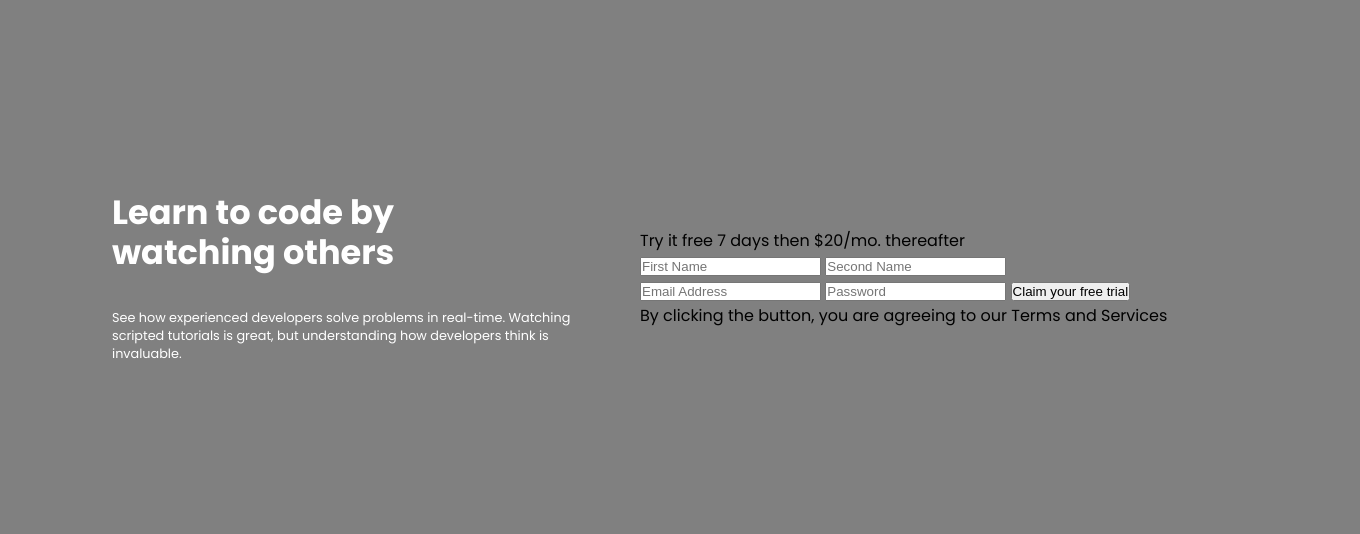
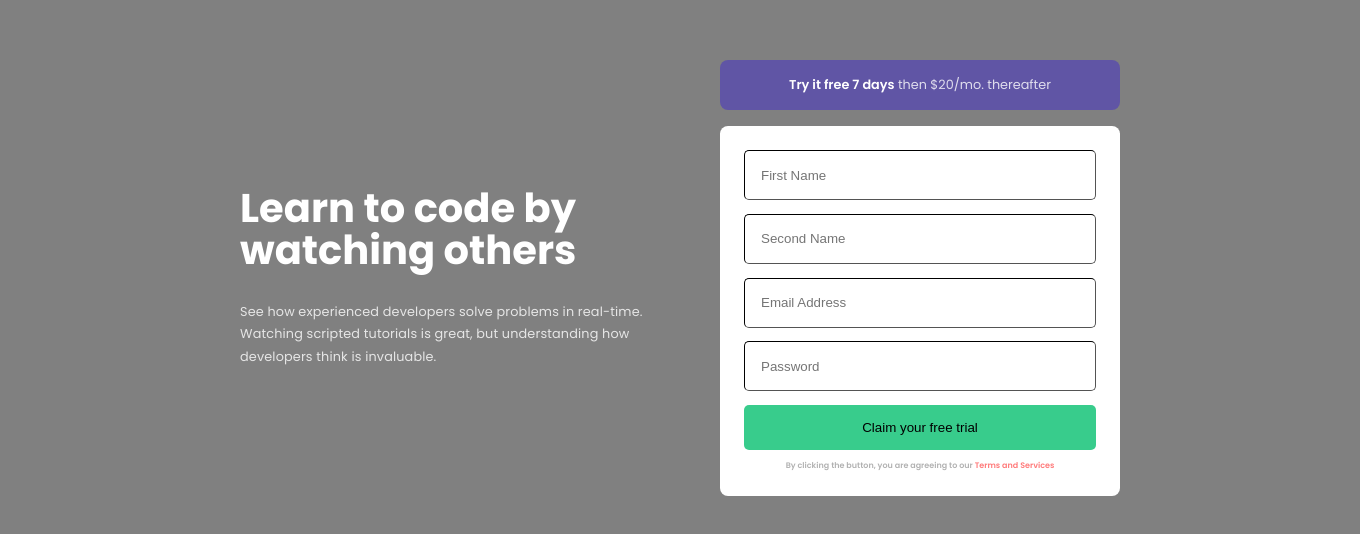
Before and after one commit to x-147/intro-component-with-signup-form-master, a plain HTML site: page index.html in a window 1280 px wide. Shown: the part 122-656 px from the top of the page, 1360 px wide, since content can reach past the window. Drawn offline with Linux system fonts and the light colour scheme.

Commit message:
feat: left and right containers styled. checkpoint wip

```diff
--- a/index.html
+++ b/index.html
@@ -39,16 +39,23 @@
     </div>
     <div class="right-container">
       <div class="right-container-cta">
-        Try it free 7 days then $20/mo. thereafter
+        <span>Try it free 7 days</span>&nbsp;
+        <span>then $20/mo. thereafter</span>
       </div>
       <div class="right-container-form">
-        <input type="text" placeholder="First Name" />
-        <input type="text" placeholder="Second Name" />
-        <input type="email" placeholder="Email Address" />
-        <input type="text" placeholder="Password" />
-        <button>Claim your free trial</button>
+        <form action="/submit-form" method="post">
+          <div class="input-boxes-container">
+            <input type="text" placeholder="First Name" />
+            <input type="text" placeholder="Second Name" />
+            <input type="email" placeholder="Email Address" />
+            <input type="text" placeholder="Password" />
+            <button type="submit">Claim your free trial</button>
+          </div>
+        </form>
+
         <div class="tiny-text-tos">
-          By clicking the button, you are agreeing to our Terms and Services
+          <span>By clicking the button, you are agreeing to our</span>
+          <span>Terms and Services</span>
         </div>
       </div>
     </div>
--- a/styles.css
+++ b/styles.css
@@ -24,8 +24,10 @@ body {
   background-color: grey;
 }
 
+/* left container */
+
 .left-container {
-  padding-left: 7rem;
+  padding-left: 15rem;
 }
 
 .left-container-text {
@@ -35,26 +37,124 @@ body {
   justify-content: space-between;
   align-items: center;
 
-  height: 170px;
+  height: 180px;
+  width: 480px;
 }
 
 .left-container-heading {
   color: white;
-  font-size: 2.1rem;
+  font-size: 2.5rem;
   font-weight: 700;
-  /* letter-spacing: 0.1rem; */
-  line-height: 2.5rem;
+  line-height: 2.6rem;
 
-  margin-right: 10rem;
+  margin-right: 8rem;
 }
 
 .left-container-description {
   color: white;
   font-size: 0.8rem;
 
+  letter-spacing: 0.01rem;
+  line-height: 1.4rem;
+  opacity: 0.8;
+  font-weight: 400;
+
   margin-right: 2rem;
 }
 
+/* right container, the form */
+
 .right-container {
-  padding-right: 7rem;
+  padding-right: 15rem;
+
+  /* this flex is applying to all the input boxes */
+  display: flex;
+  flex-direction: column;
+  justify-content: space-between;
+  gap: 1rem;
 }
+
+/* call to action bar */
+
+.right-container-cta {
+  height: 50px;
+  width: 400px;
+
+  border-radius: 8px;
+
+  background-color: hsl(248, 32%, 49%);
+  color: white;
+
+  display: flex;
+  justify-content: center;
+  align-items: center;
+
+  font-size: 0.8rem;
+}
+
+.right-container-cta span:first-of-type {
+  font-weight: 600;
+}
+
+.right-container-cta span:last-of-type {
+  opacity: 0.8;
+}
+
+/* form */
+
+.right-container-form {
+  width: 100%;
+
+  padding: 1.5rem;
+  border-radius: 8px;
+
+  background-color: white;
+}
+
+.input-boxes-container {
+  height: 300px;
+
+  display: flex;
+  flex-direction: column;
+  justify-content: space-between;
+}
+
+.right-container-form input {
+  height: 50px;
+  display: block;
+
+  border-radius: 5px;
+  text-indent: 1rem;
+
+  border-color: black;
+  border-width: 1px;
+}
+
+.right-container-form button {
+  height: 45px;
+
+  background-color: hsl(154, 59%, 51%);
+  border-color: hsl(154, 59%, 51%);
+  border-width: 1px;
+  border-radius: 5px;
+  border-style: none;
+}
+
+/* terms of service */
+
+.tiny-text-tos {
+  font-size: 8px;
+  font-weight: 600;
+
+  text-align: center;
+
+  margin-top: 10px;
+}
+
+.tiny-text-tos span:first-of-type {
+  opacity: 0.3;
+}
+
+.tiny-text-tos span:last-of-type {
+  color: hsl(0, 100%, 74%);
+}
```
